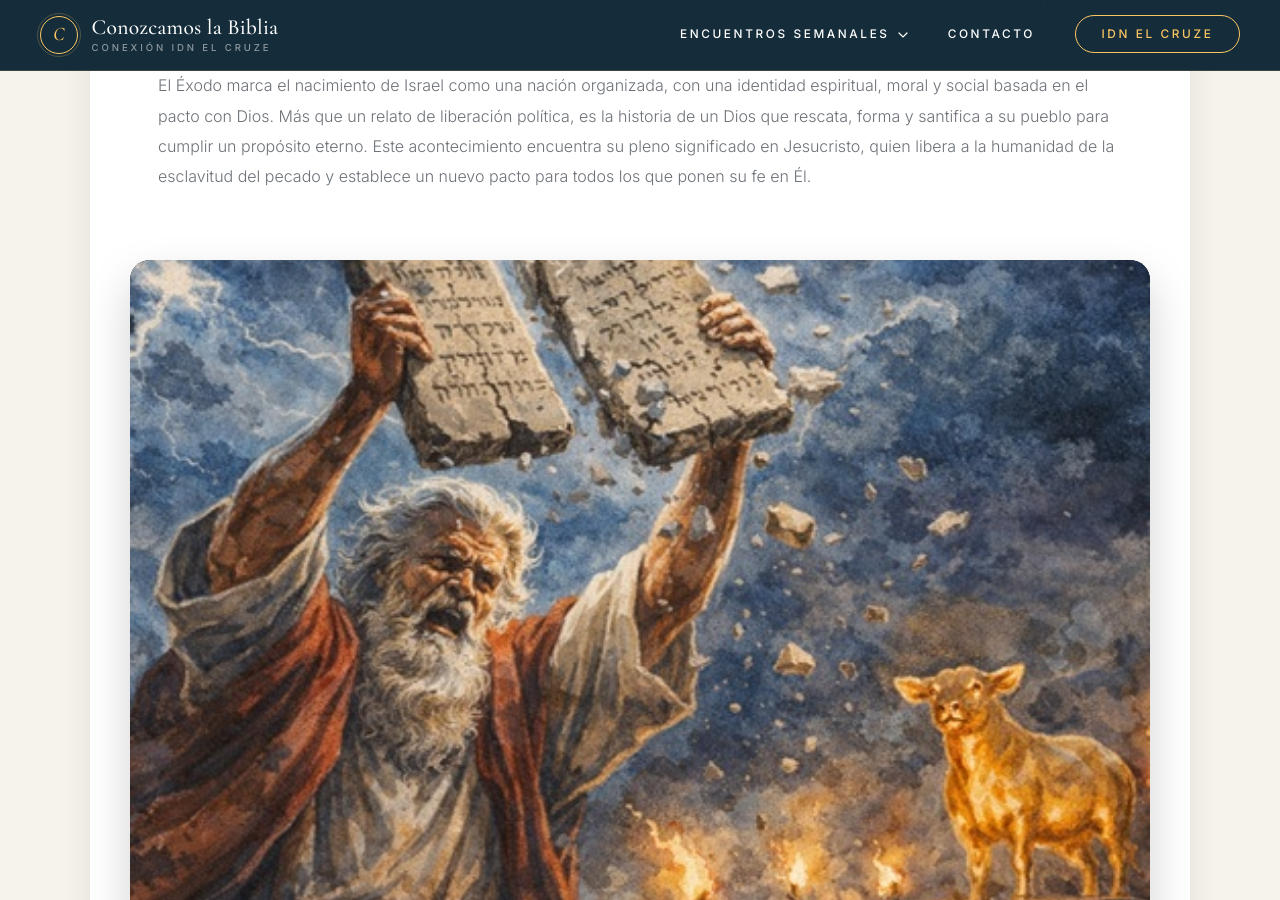
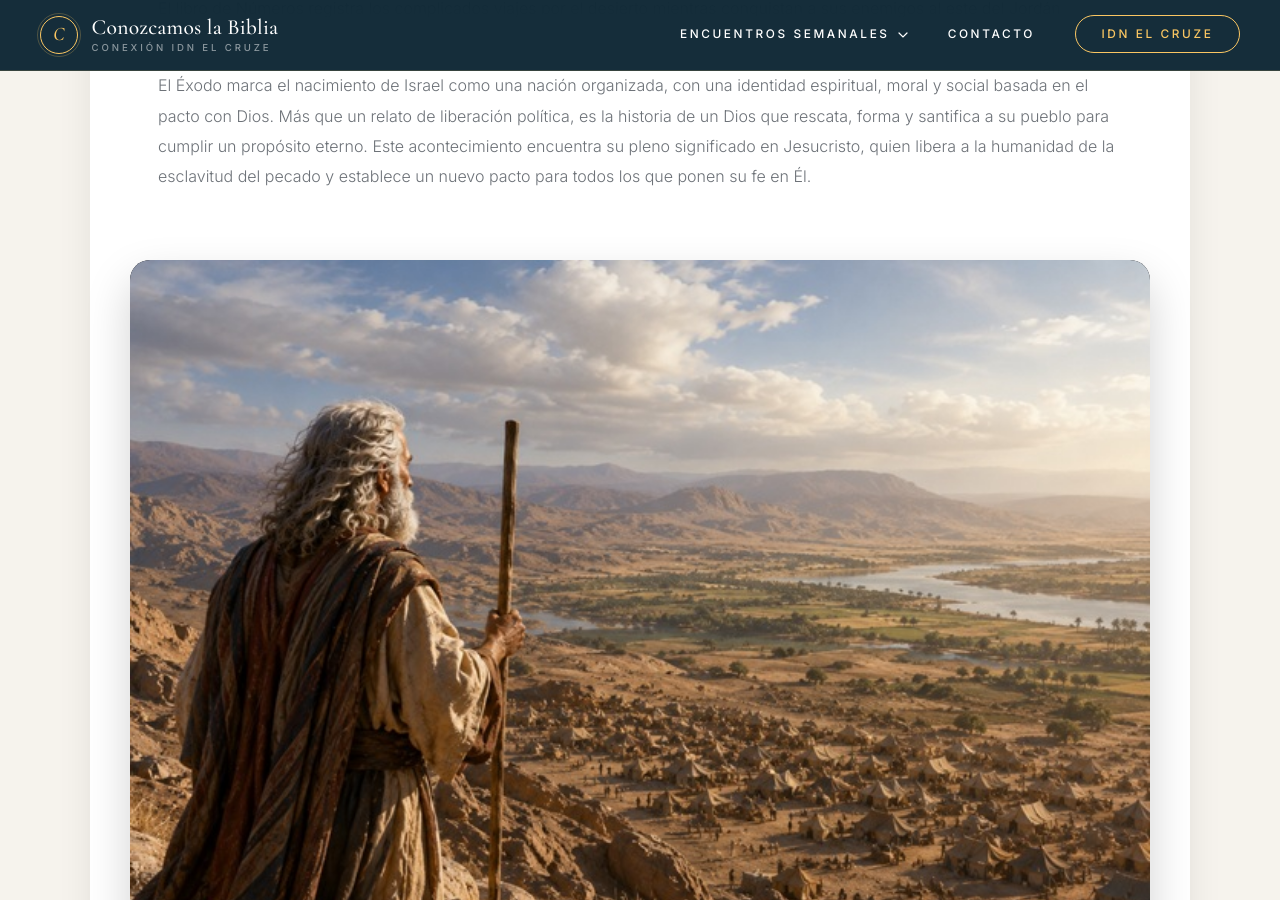
Before and after one commit to iporoma/conozcamoslabiblia, a Jekyll site: the page built from encuentro-3.html, in a window 1280 px wide and 900 px high, scrolled down 4008 px. Built offline with Jekyll 4.4.1, drawn with Linux system fonts in a browser that asks for light colours.

Commit message:
Update image source in encuentro-3.html

```diff
--- a/encuentro-3.html
+++ b/encuentro-3.html
@@ -79,7 +79,7 @@
 
 <div class="image-row">
     <div class="image-container2">
-        <img src="https://iporoma.github.io/conozcamoslabiblia/images/3-07.jpg" alt="Etapas del periodo">
+        <img src="https://iporoma.github.io/conozcamoslabiblia/images/3-09.jpg" alt="Etapas del periodo">
     </div>
 </div>
   </div>
```
